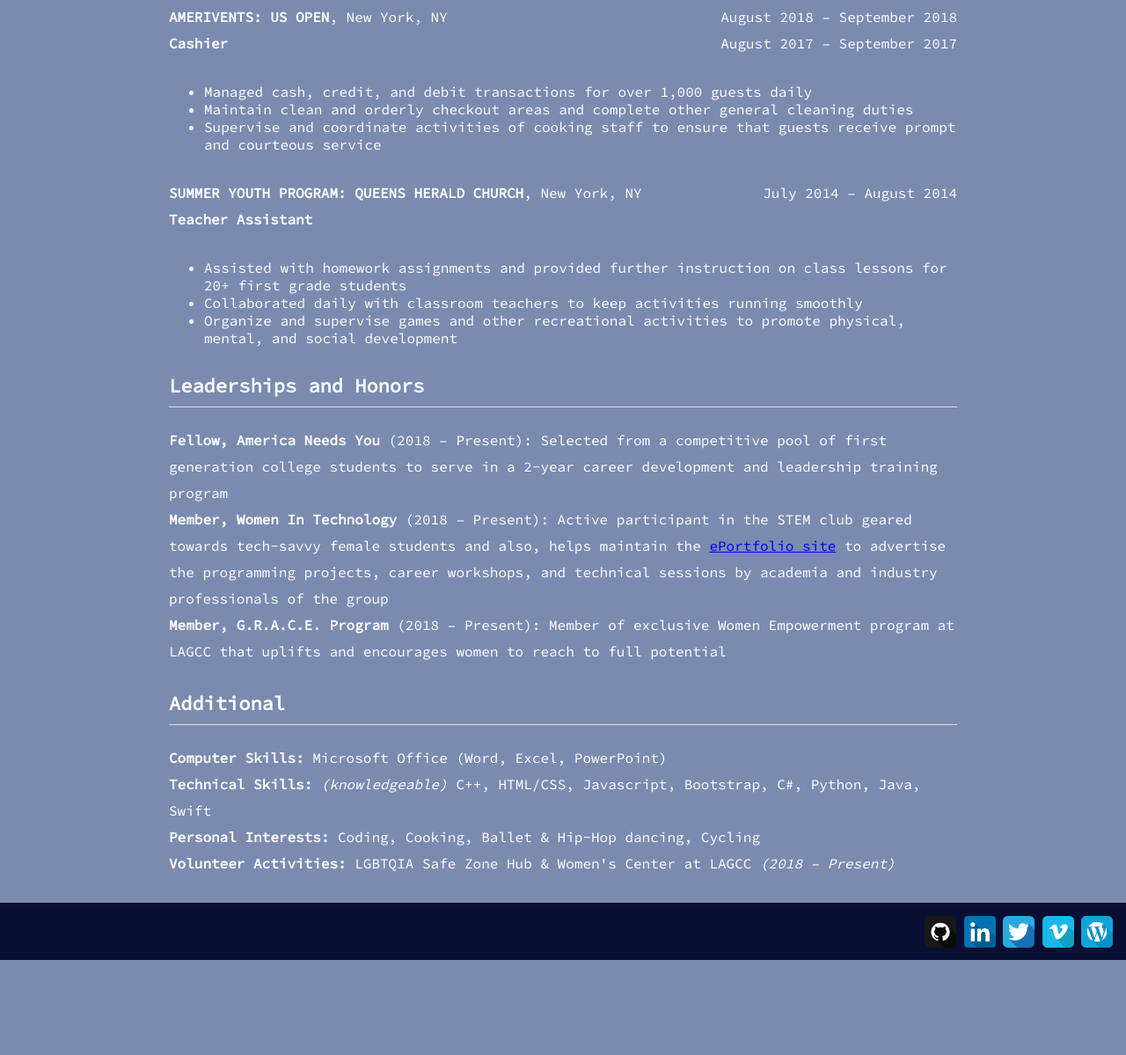
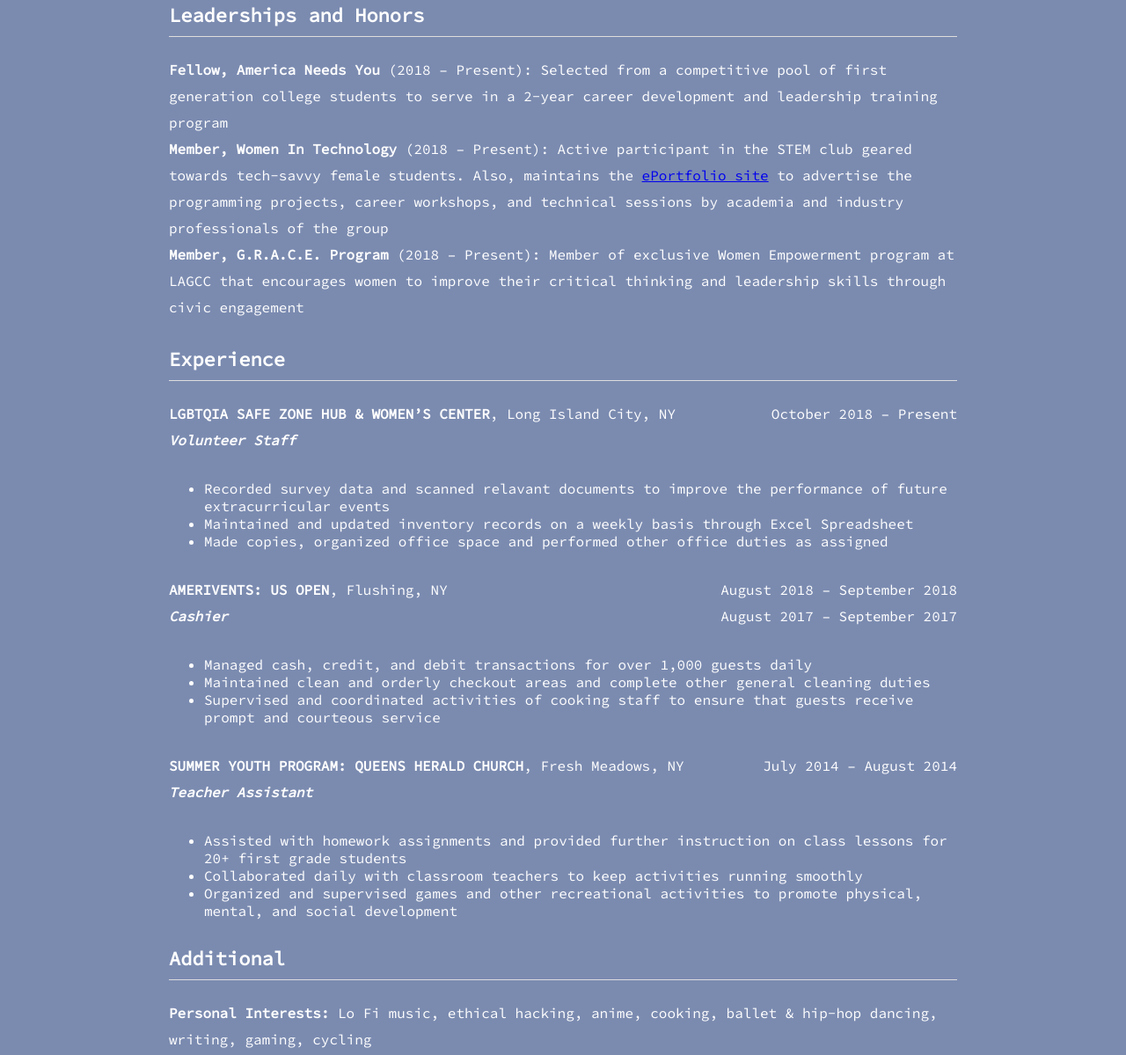
Before and after one commit to shanicesmith98/personal-website, a plain HTML site: page resume.html in a window 1280 px wide. Shown: the part 841-2040 px from the top of the page at 88% size. Before the commit the page ends 1932 px from the top, so only its background shows below. Drawn offline with Linux system fonts and the light colour scheme; files that its build step writes are made by us from their sources; a web font is replaced by a local one.

Commit message:
Update resume.html

```diff
--- a/resume.html
+++ b/resume.html
@@ -23,20 +23,23 @@
 		</nav>
 		<main role="main">
 			<h3>Education</h3>
-            <p><b>LAGUARDIA COMMUNITY COLLEGE</b>, New York, NY <span class="right">June 2019 expected</span><br><b>A.A.S. New Media Technology: Game Development</b><br><b>Programming Coursework:</b> Advanced C++ Programming, VR/AR & Immersive Media, System Analysis & Design</p>
+            <p><b>LaGuardia Community College</b>, New York, NY <span class="right">June 2019</span><br><b>A.A.S. New Media Technology: Game Development</b><span class="right">expected</span><br><b>Programming Coursework:</b> Advanced C++ Programming, VR/AR & Immersive Media, System Analysis & Design, Multimedia Web Design<br><b>Technical Skills:</b> <i>(knowledgeable)</i> C++, HTML/CSS, Javascript, C#, Java, Python, SQL, Swift<br><b>Software:</b> Git/Github, Adobe Photoshop, Adobe Premiere, Unity</p>
+            <h3>Leaderships and Honors</h3>
+            <p><b>Fellow, America Needs You</b> (2018 – Present): Selected from a competitive pool of first generation college students to serve in a 2-year career development and leadership training program<br><b>Member, Women In Technology</b> (2018 – Present): Active participant in the STEM club geared towards tech-savvy female students. Also, maintains the <a href="https://lagcc-cuny.digication.com/women-in-technology-student-club">ePortfolio site</a> to advertise the programming projects, career workshops, and technical sessions by academia and industry professionals of the group<br><b>Member, G.R.A.C.E. Program</b> (2018 – Present): Member of exclusive Women Empowerment program at LAGCC that encourages women to improve their critical thinking and leadership skills through civic engagement</p>
             <h3>Experience</h3>
-            <p><b>AMERIVENTS: US OPEN</b>, New York, NY <span class="right">August 2018 – September 2018</span><br><b>Cashier</b><span class="right">August 2017 – September 2017</span><br><ul>
+            <p><b>LGBTQIA SAFE ZONE HUB & WOMEN’S CENTER</b>, Long Island City, NY<span class="right">October 2018 – Present</span><br><b><i>Volunteer Staff</i></b><br><ul><li>Recorded survey data and scanned relavant documents to improve the performance of future extracurricular events</li>
+<li>Maintained and updated inventory records on a weekly basis through Excel Spreadsheet</li>
+<li>Made copies, organized office space and performed other office duties as assigned</li></ul></p>
+            <p><b>AMERIVENTS: US OPEN</b>, Flushing, NY <span class="right">August 2018 – September 2018</span><br><b><i>Cashier</i></b><span class="right">August 2017 – September 2017</span><br><ul>
 <li>Managed cash, credit, and debit transactions for over 1,000 guests daily</li>
-<li>Maintain clean and orderly checkout areas and complete other general cleaning duties</li>
-<li>Supervise and coordinate activities of cooking staff to ensure that guests receive prompt and courteous service</li></ul></p>
-            <p><b>SUMMER YOUTH PROGRAM: QUEENS HERALD CHURCH</b>, New York, NY<span class="right">July 2014 – August
-2014</span><br><b>Teacher Assistant</b><br><ul><li>Assisted with homework assignments and provided further instruction on class lessons for 20+ first grade students</li>
+<li>Maintained clean and orderly checkout areas and complete other general cleaning duties</li>
+<li>Supervised and coordinated activities of cooking staff to ensure that guests receive prompt and courteous service</li></ul></p>
+            <p><b>SUMMER YOUTH PROGRAM: QUEENS HERALD CHURCH</b>, Fresh Meadows, NY<span class="right">July 2014 – August
+2014</span><br><b><i>Teacher Assistant</i></b><br><ul><li>Assisted with homework assignments and provided further instruction on class lessons for 20+ first grade students</li>
 <li>Collaborated daily with classroom teachers to keep activities running smoothly</li>
-<li>Organize and supervise games and other recreational activities to promote physical, mental, and social development</li></ul></p>
-            <h3>Leaderships and Honors</h3>
-            <p><b>Fellow, America Needs You</b> (2018 – Present): Selected from a competitive pool of first generation college students to serve in a 2-year career development and leadership training program<br><b>Member, Women In Technology</b> (2018 – Present): Active participant in the STEM club geared towards tech-savvy female students and also, helps maintain the <a href="https://lagcc-cuny.digication.com/women-in-technology-student-club">ePortfolio site</a> to advertise the programming projects, career workshops, and technical sessions by academia and industry professionals of the group<br><b>Member, G.R.A.C.E. Program</b> (2018 – Present): Member of exclusive Women Empowerment program at LAGCC that uplifts and encourages women to reach to full potential</p>
+<li>Organized and supervised games and other recreational activities to promote physical, mental, and social development</li></ul></p>
             <h3>Additional</h3>
-			<p><b>Computer Skills:</b> Microsoft Office (Word, Excel, PowerPoint)<br><b>Technical Skills:</b> <i>(knowledgeable)</i> C++, HTML/CSS, Javascript, Bootstrap, C#, Python, Java, Swift<br><b>Personal Interests:</b> Coding, Cooking, Ballet & Hip-Hop dancing, Cycling<br><b>Volunteer Activities:</b> LGBTQIA Safe Zone Hub & Women's Center at LAGCC <i>(2018 – Present)</i></p>
+			<p><b>Personal Interests:</b> Lo Fi music, ethical hacking, anime, cooking, ballet & hip-hop dancing, writing, gaming, cycling</p>
 		</main>
 	</div>
 	<footer>
@@ -46,7 +49,7 @@
 				<a href="http://www.linkedin.com/in/shanicesmith98/"><img src="images/linkedin.png" height="36" width="36" alt="linkedin logo"></a>
 				<a href="http://www.twitter.com/"><img src="images/twitter.png" height="36" width="36" alt="twitter"></a>
 				<a href="http://www.vimeo.com/user90254394/"><img src="images/vimeo.png" height="36" width="36" alt="vimeo"></a>
-				<a href="http://www.wordpress.com/"><img src="images/wordpress.png" height="36" width="36" alt="wordpress"></a>
+				<a href="http://www.queensdogwalker.wordpress.com/"><img src="images/wordpress.png" height="36" width="36" alt="wordpress"></a>
 			</div>
 		</div>
 	</footer>
```
